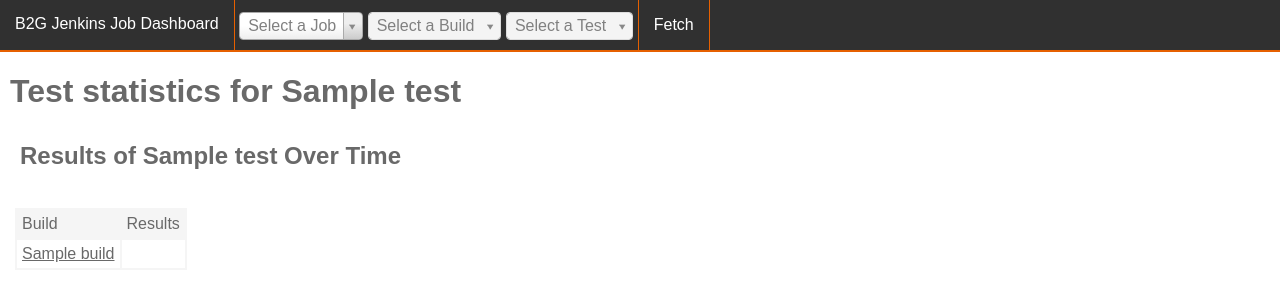
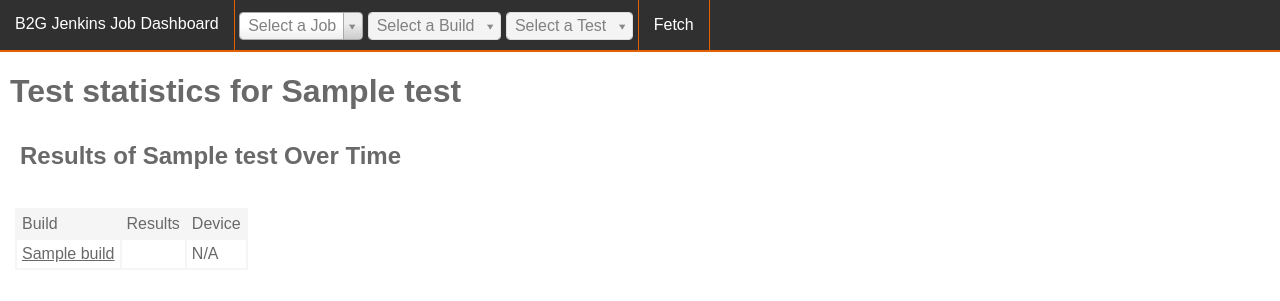
Before and after one commit to dchunwong/JenkinsDashboard, a Flask app: template templates/test_stats.html in a window 1280 px wide. Shown: the top 301 px of the page. Run offline with Flask 2, Linux system fonts and the light colour scheme; the template is opened without the code that fills it: most values are stand-ins (such as "Sample title", 1, 10 or a date in 2020); parts of the project's set-up code (start-up, migrations or seed data) failed here and were passed over.

Commit message:
recalibrate how device name is grabbed

```diff
--- a/scraper/scraper.py
+++ b/scraper/scraper.py
@@ -87,7 +87,7 @@ class JenkinsScraper(object):
             report = handle.read()
             soup = BeautifulSoup(report)
 
-            if soup.body is not None or 'Not found' in soup.body.text or soup.title.text != 'Test Report':
+            if soup.body is None or 'Not found' in soup.body.text or soup.title.text != 'Test Report':
                 # print 'No HTML Report for %s:%s! Skipping...' % (job, str(build))
                 skip.write(str(build)+'\n')
                 return False
@@ -154,8 +154,8 @@ class JenkinsScraper(object):
 
         if job not in self.jobs['legacy']:
             soup = BeautifulSoup(urllib.FancyURLopener().open(self.baseurl+'job/'+job+'/'+str(build)).read())
-            if len(soup.select('#main-paenl .model-link')):
-                build_dict['device'] = soup.select('#main-panel .model-link')[0].text
+            if len(soup.select('#main-panel > div > div > .model-link')):
+                build_dict['device'] = soup.select('#main-panel > div > div > .model-link')[0].text
 
         with open(json_path, 'wb') as fp:
             json.dump(build_dict, fp)
--- a/static/css/layout.css
+++ b/static/css/layout.css
@@ -93,7 +93,7 @@ h1{
     color: dimgrey;
 }
 
-@media only screen and (max-width: 890px){
+@media only screen and (max-width: 925px){
     .banner{
         height: auto;
     }
--- a/static/css/test_stats.css
+++ b/static/css/test_stats.css
@@ -102,7 +102,6 @@
     padding: 10px;
     border-radius: 4px;
     border: solid 2px gainsboro;
-    overflow: scroll;
 }
 #modal_content .log{
     font-family: monospace;
--- a/static/js/graphing.js
+++ b/static/js/graphing.js
@@ -135,9 +135,9 @@ function makeGraph(data, width, height, clearDate){
         graph: graph,
         xFormatter: function(x) {
             if(clearDate){
-                return new Date(x * 1000).toDateString()+"<br>Build(s): "+ results.builds[x*1000].toString().replace(/\,/g, " ");
+                return new Date(x * 1000).toDateString()+"<br>Build(s): "+ results.builds[x*1000].toString().replace(/\,/g, " ")
             } else{
-                return new Date(x * 1000).toString()+"<br>Build(s): "+ results.builds[x*1000].toString().replace(/\,/g, " ")
+                return new Date(x * 1000).toString()+"<br>Build: "+ results.builds[x*1000].toString().replace(/\,/g, " ")
             }
         }
     } );
--- a/templates/test_stats.html
+++ b/templates/test_stats.html
@@ -123,8 +123,9 @@ var test_data = [];
     {% endfor %}
 {% else %}
     <tr>
-        <td class="tablehead"> Build </td>
-        <td class="tablehead"> Results </td>
+        <td class="tablehead collapse"> Build </td>
+        <td class="tablehead collapse"> Results </td>
+        <td class="tablehead collapse"> Device</td>
     </tr>
     {% for test_dict in tests %}
             <tr>
@@ -152,6 +153,13 @@ var test_data = [];
                         </div>
                 {% endfor %}
             </td>
+            <td class="device">
+                {% if 'device' in test_dict.keys() %}
+                    {{ test_dict.device }}
+                {% else %}
+                    N/A
+                {% endif %}
+            </td>
             </tr>
     {% endfor %}
 {% endif %}
```
Also changed, not shown: static/js/graphing.min.js, 1 other file.
